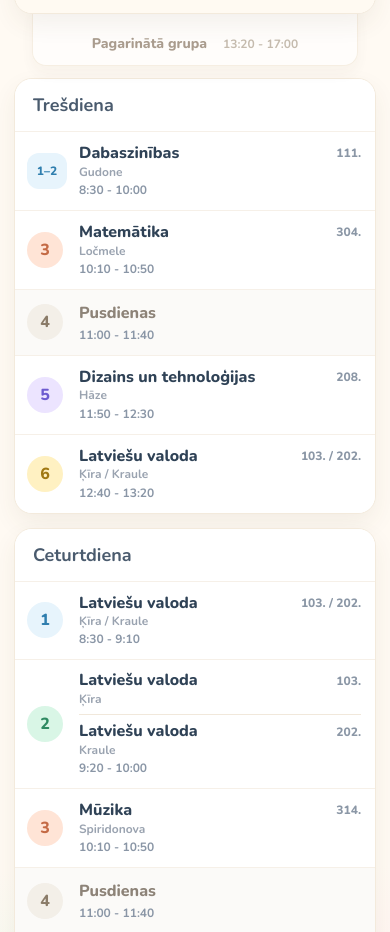
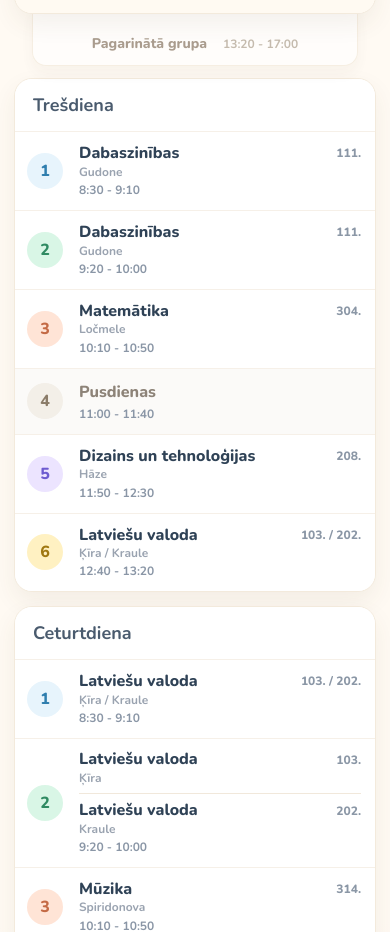
Before and after one commit to martinszeltins/stundu-saraksts, a plain HTML site: page 1b-2026/index.html in a window 390 px wide. Shown: the part 1160-2092 px from the top of the page. Drawn offline with nearby package versions, Linux system fonts and the light colour scheme.

Commit message:
[master] Fixes

```diff
--- a/1b-2026/index.html
+++ b/1b-2026/index.html
@@ -357,6 +357,10 @@
                 box-shadow: inset 0 0 0 1px #e6d3a8;
             }
 
+            .timetable td.span-clone {
+                display: none;
+            }
+
             .break::before {
                 content: "\A";
                 white-space: pre;
@@ -495,6 +499,14 @@
                     display: none;
                 }
 
+                .timetable td.is-spanned {
+                    display: none;
+                }
+
+                .timetable td.span-clone {
+                    display: block;
+                }
+
                 .timetable tr {
                     height: auto;
                     margin: 0 0 14px;
@@ -568,12 +580,6 @@
                 .timetable td[data-slot="6"]::before {
                     background: #fff1c2;
                     color: #a07812;
-                }
-
-                .timetable td[data-slot="1–2"]::before {
-                    width: 40px;
-                    border-radius: 12px;
-                    font-size: 12px;
                 }
 
                 .timetable td::after {
@@ -1061,6 +1067,27 @@
                             : `${firstPeriod + 1}–${lastPeriod + 1}`;
                         cell.dataset.slot = slotLabel;
                         cell.dataset.time = `${lessonPeriods[firstPeriod][0]} - ${lessonPeriods[lastPeriod][1]}`;
+                        cell.dataset.firstPeriod = String(firstPeriod);
+                        cell.dataset.lastPeriod = String(lastPeriod);
+
+                        if (span > 1) {
+                            // Mobile cards show one lesson per row, so a spanning cell gets a copy per period.
+                            cell.classList.add("is-spanned");
+                            const clones = [];
+                            for (let period = firstPeriod; period <= lastPeriod; period += 1) {
+                                const clone = cell.cloneNode(true);
+                                clone.classList.remove("is-spanned");
+                                clone.classList.add("span-clone");
+                                clone.removeAttribute("colspan");
+                                clone.dataset.slot = String(period + 1);
+                                clone.dataset.time = `${lessonPeriods[period][0]} - ${lessonPeriods[period][1]}`;
+                                clone.dataset.firstPeriod = String(period);
+                                clone.dataset.lastPeriod = String(period);
+                                clones.push(clone);
+                            }
+                            cell.after(...clones);
+                        }
+
                         coveredPeriods += span;
                     }
                 });
@@ -1153,17 +1180,14 @@
                     return;
                 }
 
-                let coveredPeriods = 0;
                 for (const cell of todayRow.querySelectorAll("td")) {
-                    const span = cell.colSpan;
-                    const firstPeriod = coveredPeriods;
-                    const lastPeriod = coveredPeriods + span - 1;
+                    const firstPeriod = Number(cell.dataset.firstPeriod);
+                    const lastPeriod = Number(cell.dataset.lastPeriod);
                     if (currentPeriod >= firstPeriod && currentPeriod <= lastPeriod) {
                         const [start, end] = lessonPeriods[currentPeriod];
                         cell.classList.add("is-now");
                         applyProgress(cell, progressPercent(toMinutes(start), toMinutes(end), minutesNow));
                     }
-                    coveredPeriods += span;
                 }
             };
 
@@ -1185,9 +1209,26 @@
                 wrap.append(drawer);
             };
 
+            const scrollToToday = () => {
+                if (!window.matchMedia("(max-width: 900px)").matches) {
+                    return;
+                }
+
+                const todayRow = document.querySelector("tr.is-today");
+                if (!todayRow) {
+                    return;
+                }
+
+                window.scrollTo({
+                    top: todayRow.getBoundingClientRect().top + window.scrollY - 12,
+                    behavior: window.matchMedia("(prefers-reduced-motion: reduce)").matches ? "auto" : "smooth",
+                });
+            };
+
             decorateSlots();
             markCurrentCell();
             placeDrawer();
+            scrollToToday();
             setInterval(() => {
                 markCurrentCell();
                 placeDrawer();
@@ -1204,7 +1245,10 @@
             };
 
             syncDrawerOffset();
-            document.fonts?.ready.then(syncDrawerOffset);
+            document.fonts?.ready.then(() => {
+                syncDrawerOffset();
+                scrollToToday();
+            });
             window.addEventListener("resize", () => {
                 syncDrawerOffset();
                 placeDrawer();
@@ -1222,6 +1266,7 @@
             const applyPreview = () => {
                 markCurrentCell();
                 placeDrawer();
+                scrollToToday();
                 renderPreviewControls();
             };
 
```
